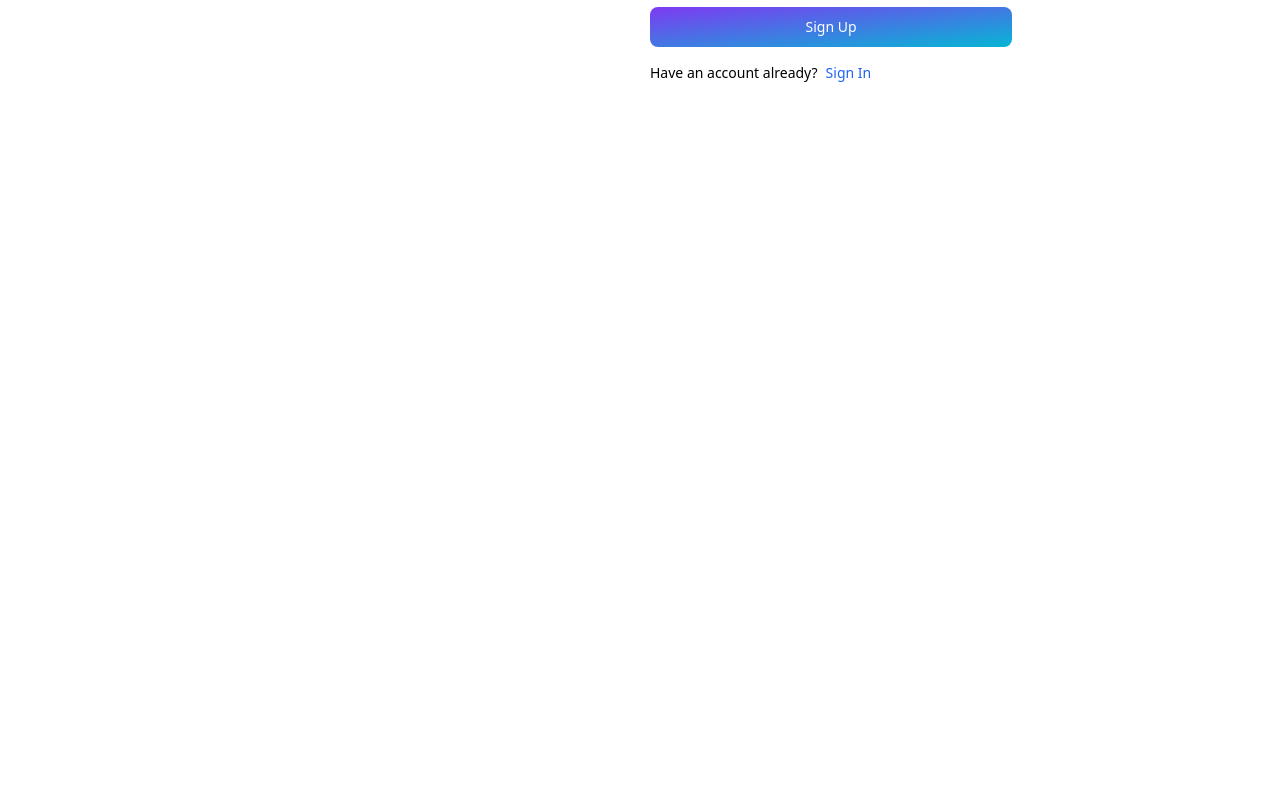
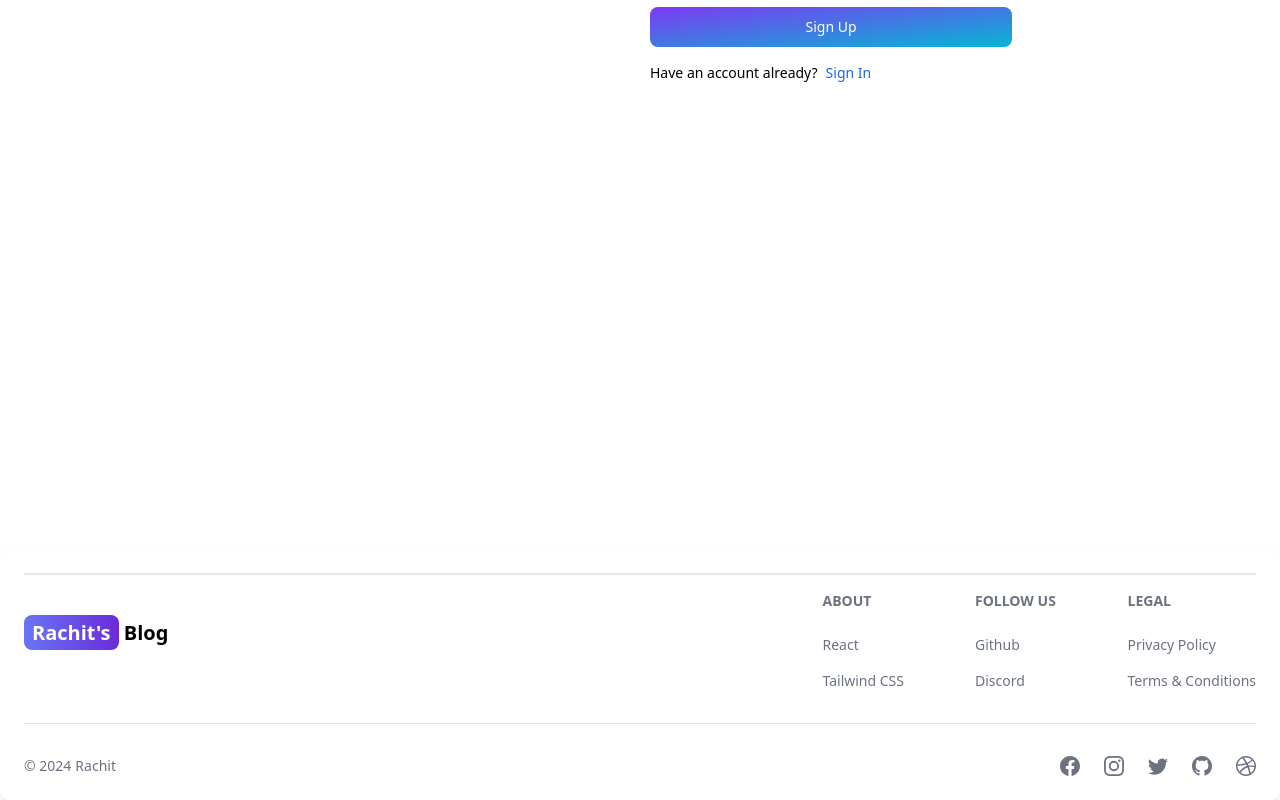
Before and after one commit to rachitshukla08/blog, a React (Vite) app in the folder client/: page /sign-up in a window 1280 px wide. Shown: the part 395-1195 px from the top of the page. Before the commit the page ends 944 px from the top, so only its background shows below. Built offline with nearby package versions, Linux system fonts and the light colour scheme.

Commit message:
Added Footer UI

```diff
--- a/client/src/App.jsx
+++ b/client/src/App.jsx
@@ -7,6 +7,7 @@
 import Dashboard from "./pages/Dashboard";
 import Projects from "./pages/Projects";
 import Header from "./components/Header";
+import CustomFooter from "./components/CustomFooter";
 
 const App = () => {
   return (
@@ -20,6 +21,7 @@
         <Route path="/dashboard" element={<Dashboard />} />
         <Route path="/projects" element={<Projects />} />
       </Routes>
+      <CustomFooter />
     </BrowserRouter>
   );
 };
--- /dev/null
+++ b/client/src/components/CustomFooter.jsx
@@ -0,0 +1,71 @@
+import { Footer } from "flowbite-react";
+import React from "react";
+import {
+  BsDribbble,
+  BsFacebook,
+  BsGithub,
+  BsInstagram,
+  BsTwitter,
+} from "react-icons/bs";
+import { Link } from "react-router-dom";
+
+const CustomFooter = () => {
+  return (
+    <Footer container>
+      <div className="w-full border-t-2">
+        <div className="grid w-full justify-between sm:flex sm:justify-between md:flex md:grid-cols-1">
+          <Link
+            to="/"
+            className="self-center whitespace-nowrap text-sm sm:text-xl font-semibold dark:text-white"
+          >
+            <span className="px-2 py-1 rounded-lg bg-gradient-to-r from-indigo-500 to-purple-700  text-white">
+              Rachit's
+            </span>{" "}
+            Blog
+          </Link>
+
+          <div className="grid grid-cols-2 gap-8 mt-4 sm:grid-cols-3 sm:gap-6">
+            <div>
+              <Footer.Title title="about" />
+              <Footer.LinkGroup col>
+                <Footer.Link href="#">React</Footer.Link>
+                <Footer.Link href="#">Tailwind CSS</Footer.Link>
+              </Footer.LinkGroup>
+            </div>
+            <div>
+              <Footer.Title title="Follow us" />
+              <Footer.LinkGroup col>
+                <Footer.Link href="#">Github</Footer.Link>
+                <Footer.Link href="#">Discord</Footer.Link>
+              </Footer.LinkGroup>
+            </div>
+            <div>
+              <Footer.Title title="Legal" />
+              <Footer.LinkGroup col>
+                <Footer.Link href="#">Privacy Policy</Footer.Link>
+                <Footer.Link href="#">Terms &amp; Conditions</Footer.Link>
+              </Footer.LinkGroup>
+            </div>
+          </div>
+        </div>
+        <Footer.Divider />
+        <div className="w-full sm:flex sm:items-center sm:justify-between">
+          <Footer.Copyright
+            href="#"
+            by="Rachit"
+            year={new Date().getFullYear()}
+          />
+          <div className="mt-4 flex space-x-6 sm:mt-0 sm:justify-center">
+            <Footer.Icon href="#" icon={BsFacebook} />
+            <Footer.Icon href="#" icon={BsInstagram} />
+            <Footer.Icon href="#" icon={BsTwitter} />
+            <Footer.Icon href="#" icon={BsGithub} />
+            <Footer.Icon href="#" icon={BsDribbble} />
+          </div>
+        </div>
+      </div>
+    </Footer>
+  );
+};
+
+export default CustomFooter;
--- a/client/src/pages/Signup.jsx
+++ b/client/src/pages/Signup.jsx
@@ -42,7 +42,7 @@
   };
 
   return (
-    <div className="min-h-screen mt-20">
+    <div className="min-h-svh mt-20">
       <div className="flex p-3 max-w-3xl mx-auto flex-col md:flex-row md:items-center gap-5">
         <div className="flex-1">
           <Link to="/" className="font-bold dark:text-white text-4xl">
@@ -61,7 +61,7 @@
               <Label value="Your username" />
               <TextInput
                 type="text"
-                placeholder="user"
+                placeholder="Username"
                 id="username"
                 onChange={handleChange}
               />
@@ -90,7 +90,7 @@
               type="submit"
               disabled={loading === true}
             >
-              {loading ? <Spinner></Spinner> : "Sign Up"}
+              {loading ? <Spinner /> : "Sign Up"}
             </Button>
           </form>
           <div className="flex gap-2 mt-4 text-sm">
```
